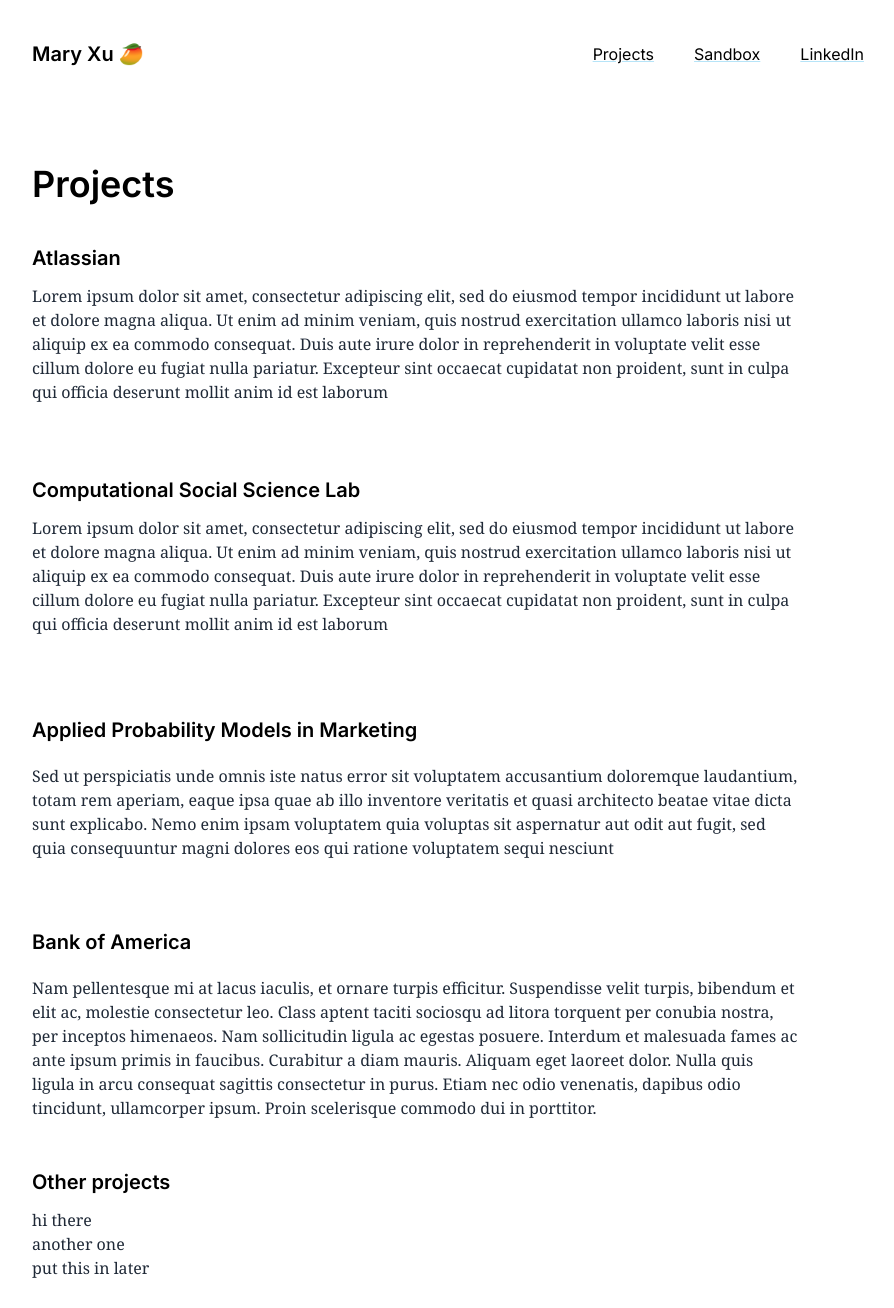
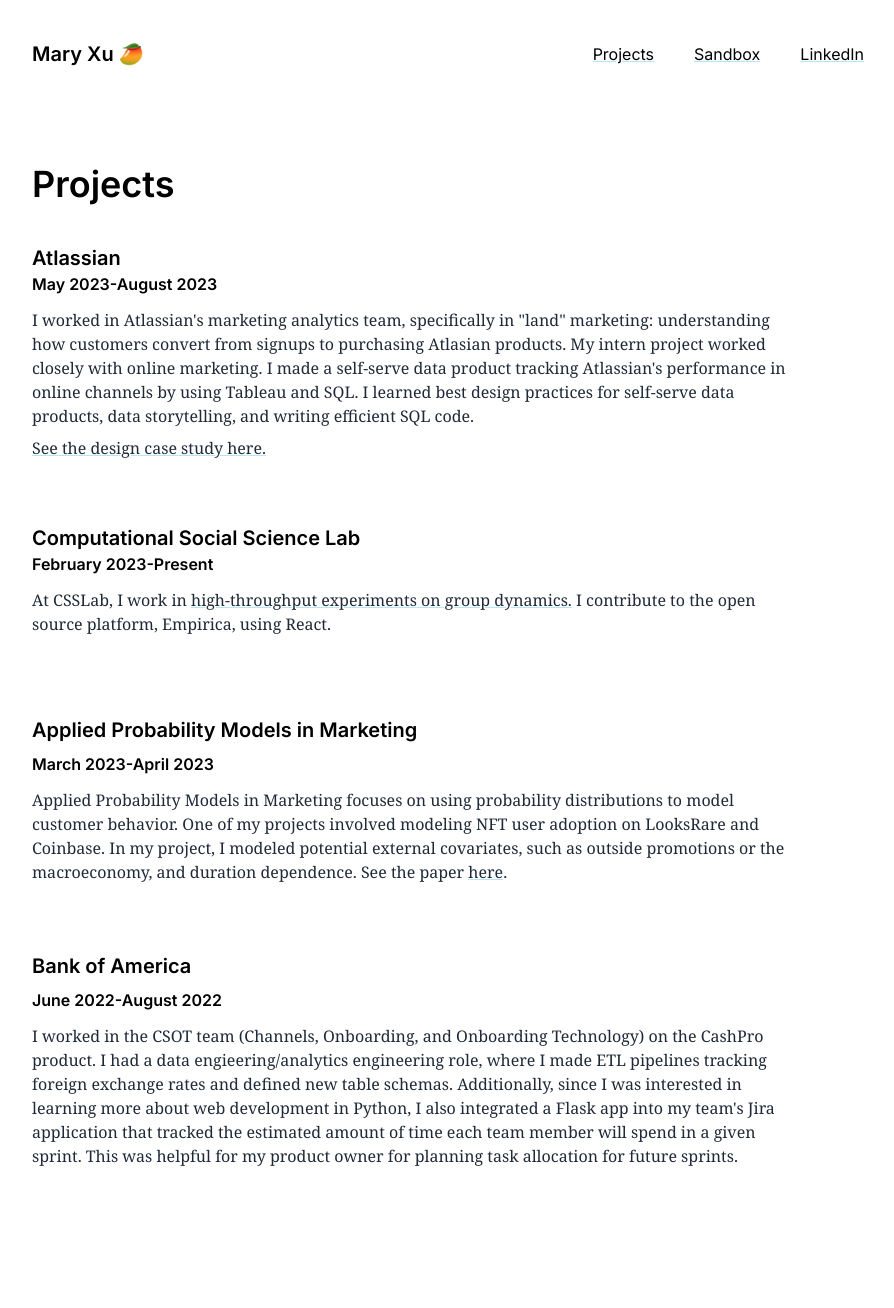
Before and after one commit to mxumary/mxumary.github.io, a Next.js app: page /projects in a window 1280 px wide. Shown: the whole page, without its empty margins (128-1022 px from the left). After the commit the page ends 1196 px from the top, so only its background shows below. Built offline with nearby package versions, Linux system fonts and the light colour scheme.

Commit message:
updated project descriptions

```diff
--- a/app/projects/page.js
+++ b/app/projects/page.js
@@ -1,5 +1,5 @@
 import Header from "app/components/Header";
-// import Link from "next/link";
+import Link from "next/link";
 import Head from "next/head";
 export default function Projects() {
   return (
@@ -18,31 +18,38 @@ export default function Projects() {
           </div>
           <div className="px-20 py-8">
             <h2 className = 'text-xl font-semibold'>Atlassian</h2>
-            <p className = 'font-serif text-md py-2 mt-1 text-gray-800 max-w-3xl'>Lorem ipsum dolor sit amet, consectetur adipiscing elit, sed do eiusmod tempor incididunt ut labore et dolore magna aliqua. Ut enim ad minim veniam, quis nostrud exercitation ullamco laboris nisi ut aliquip ex ea commodo consequat. Duis aute irure dolor in reprehenderit in voluptate velit esse cillum dolore eu fugiat nulla pariatur. Excepteur sint occaecat cupidatat non proident, sunt in culpa qui officia deserunt mollit anim id est laborum</p>
+            <h3 className = 'text-large font-semibold'>May 2023-August 2023</h3>
+            <p className = 'font-serif text-md py-2 mt-1 text-gray-800 max-w-3xl'>I worked in Atlassian's marketing analytics team, specifically in "land" marketing: understanding how customers
+            convert from signups to purchasing Atlasian products. My intern project worked closely with online marketing. I made a self-serve data product tracking Atlassian's performance in
+            online channels by using Tableau and SQL. I learned best design practices for self-serve data products, data storytelling, and writing efficient SQL code.
+            </p>
+            <Link className="underline decoration-sky-500/30 font-serif text-md py-2 mt-1 text-gray-800 max-w-3xl" href="https://mxumary.notion.site/Anchor-performance-dashboard-d19ead0784ed4369a9b83492d1048887">
+              See the design case study here.</Link>
           </div>
           <div className="px-20 py-8">
             <h2 className = 'text-xl font-semibold'>Computational Social Science Lab</h2>
+            <h3 className = 'text-large font-semibold'>February 2023-Present</h3>
             <p className = 'font-serif text-md py-2 mt-1 text-gray-800 max-w-3xl'>
-            Lorem ipsum dolor sit amet, consectetur adipiscing elit, sed do eiusmod tempor incididunt ut labore et dolore magna aliqua. Ut enim ad minim veniam, quis nostrud exercitation ullamco laboris nisi ut aliquip ex ea commodo consequat. Duis aute irure dolor in reprehenderit in voluptate velit esse cillum dolore eu fugiat nulla pariatur. Excepteur sint occaecat cupidatat non proident, sunt in culpa qui officia deserunt mollit anim id est laborum
-              </p>
+            At CSSLab, I work in <Link className="underline decoration-sky-500/30 font-serif text-md py-2 mt-1 text-gray-800 max-w-3xl" href="https://css.seas.upenn.edu/project/group-dynamics/">
+               high-throughput experiments on group dynamics.</Link> I contribute to the open source platform, Empirica, using React.</p>
           </div>
           <div className="px-20 py-8">
             <h2 className = 'text-xl py-2 font-semibold'>Applied Probability Models in Marketing</h2>
-            <p className = 'font-serif text-md py-2 mt-1 text-gray-800 max-w-3xl'>Sed ut perspiciatis unde omnis iste natus error sit voluptatem accusantium doloremque laudantium, totam rem aperiam, eaque ipsa quae ab illo inventore veritatis et quasi architecto beatae vitae dicta sunt explicabo. Nemo enim ipsam voluptatem quia voluptas sit aspernatur aut odit aut fugit, sed quia consequuntur magni dolores eos qui ratione voluptatem sequi nesciunt</p>
+            <h3 className = 'text-large font-semibold'>March 2023-April 2023</h3>
+            <p className = 'font-serif text-md py-2 mt-1 text-gray-800 max-w-3xl'>
+              Applied Probability Models in Marketing focuses on using probability distributions to model customer behavior. One of my projects involved modeling NFT user adoption on LooksRare and
+              Coinbase. In my project, I modeled potential external covariates, such as outside promotions or the macroeconomy, and duration dependence. See the paper <Link className="underline decoration-sky-500/30 font-serif text-md py-2 mt-1 text-gray-800 max-w-3xl" href="https://docs.google.com/document/d/1jzdyzMwyjbBWZU5YhZRuiVZt3VTfCtcqnN2giNewAbo/edit?usp=sharing">
+               here</Link>.
+            </p>
           </div>
           <div className="px-20 py-5">
             <h2 className = 'text-xl py-2 font-semibold'>Bank of America</h2>
+            <h3 className = 'text-large font-semibold'>June 2022-August 2022</h3>
             <p className = 'font-serif text-md py-2 mt-1 text-gray-800 max-w-3xl'>
-            Nam pellentesque mi at lacus iaculis, et ornare turpis efficitur. Suspendisse velit turpis, bibendum et elit ac, molestie consectetur leo. Class aptent taciti sociosqu ad litora torquent per conubia nostra, per inceptos himenaeos. Nam sollicitudin ligula ac egestas posuere. Interdum et malesuada fames ac ante ipsum primis in faucibus. Curabitur a diam mauris. Aliquam eget laoreet dolor. Nulla quis ligula in arcu consequat sagittis consectetur in purus. Etiam nec odio venenatis, dapibus odio tincidunt, ullamcorper ipsum. Proin scelerisque commodo dui in porttitor.
+            I worked in the CSOT team (Channels, Onboarding, and Onboarding Technology) on the CashPro product. I had a data engieering/analytics engineering role, where I made ETL pipelines tracking
+            foreign exchange rates and defined new table schemas. Additionally, since I was interested in learning more about web development in Python, I also integrated a Flask app into my team's Jira application that
+            tracked the estimated amount of time each team member will spend in a given sprint. This was helpful for my product owner for planning task allocation for future sprints.
             </p>
-          </div>
-          <div className="px-20 py-5">
-            <h2 className = 'text-xl font-semibold'>Other projects</h2>
-            <ul className = 'font-serif text-md py-2 mt-1 text-gray-800 max-w-3xl'>
-              <li>hi there</li>
-              <li>another one</li>
-              <li>put this in later</li>
-            </ul>
           </div>
         </main>
       </div>
--- a/app/sandbox/page.js
+++ b/app/sandbox/page.js
@@ -16,10 +16,7 @@ export default function Home() {
                 <div className="px-20">
                   <h2 className = 'text-4xl py-2 font-semibold'>Sandbox</h2>
                   <p className = 'mb-4 text-md py-2 mt-1 text-slate-800 max-w-3xl font-serif'>
-                  Praesent ut convallis augue. Donec auctor consequat molestie. Maecenas lobortis, lorem porta auctor rutrum, libero ex pulvinar massa, id dapibus ex erat vel velit. Nam egestas vulputate lacus, quis elementum ante euismod id. Donec id tortor sagittis, tincidunt lectus gravida, auctor lectus.
-                  </p>
-                  <p className = 'mb-4 text-md py-2 mt-1 text-slate-800 max-w-3xl font-serif'>
-                  Vestibulum fermentum lacus at arcu vulputate, sodales vehicula justo posuere. Aenean mattis, justo ultricies convallis auctor, leo odio vehicula leo, ac pretium eros ligula ut tortor. Aliquam non dolor nec dui sagittis lobortis at sodales ipsum. Mauris gravida volutpat justo, in semper leo scelerisque vel. Nam ut risus vel magna fermentum mollis vitae ut diam. Duis vitae turpis tellus. Etiam semper non mauris facilisis porta.
+                  Projects that are older/might not fit into a traditional data science portfolio. Stay tuned!
                   </p>
                 </div>
             </main>
```
